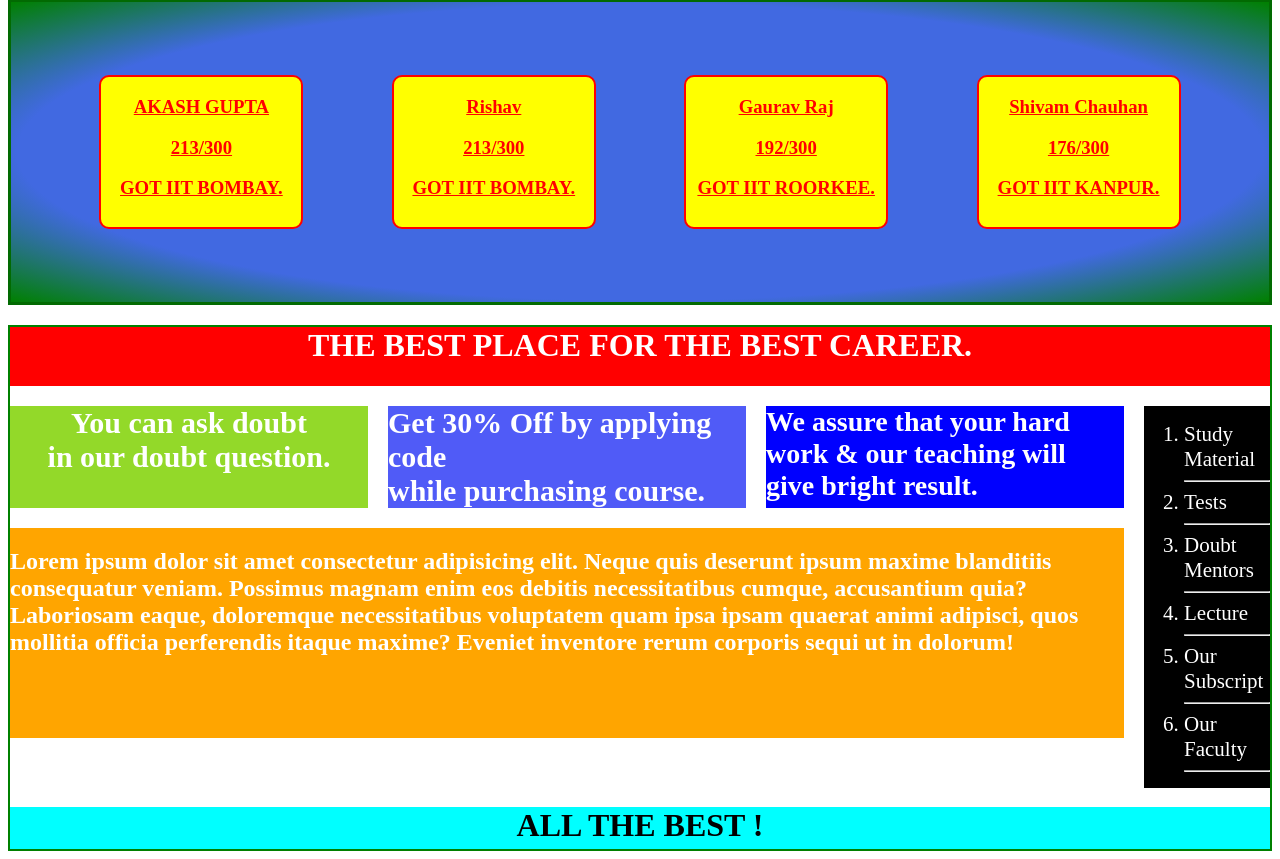
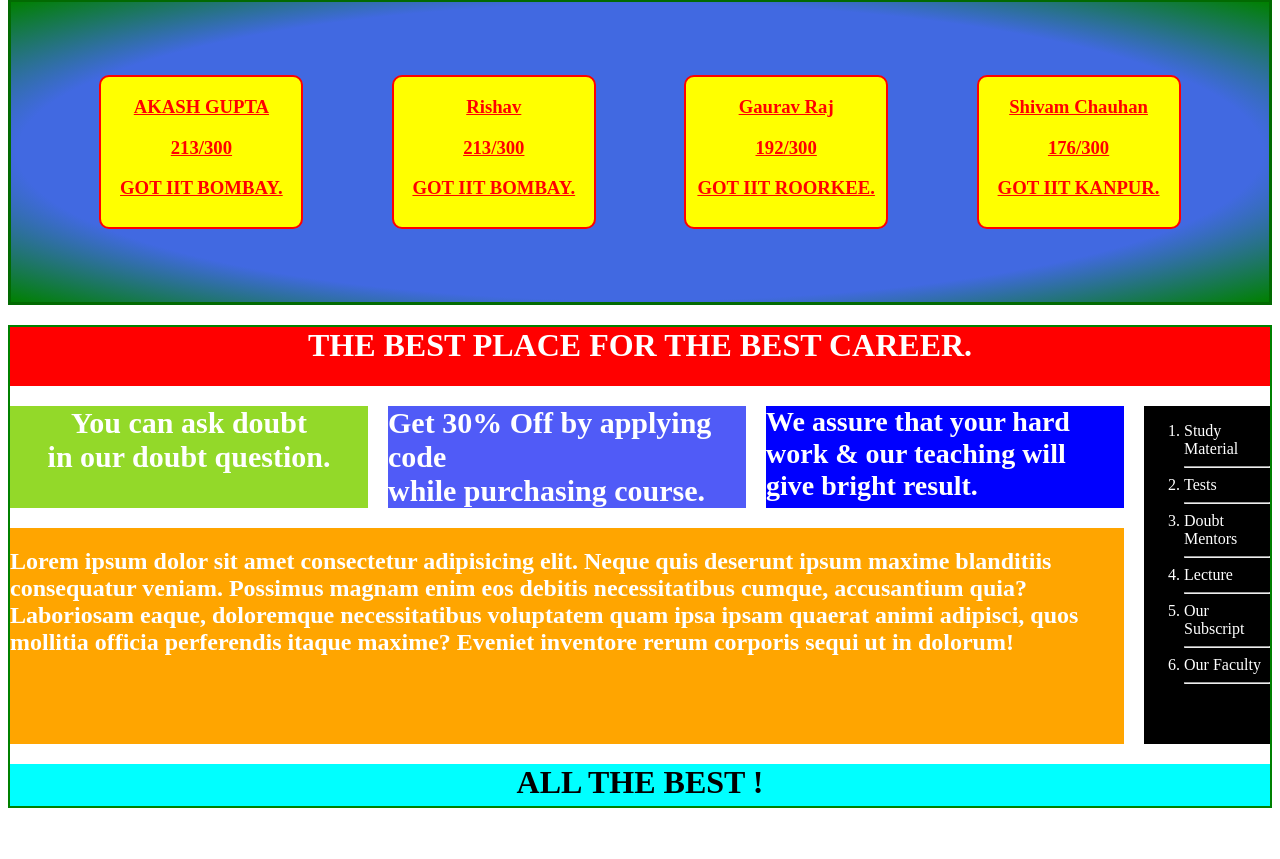
Before and after one commit to Ankita-01Mishra/CSS-4, a plain HTML site: page index.html in a window 1280 px wide. Shown: the part 461-1320 px from the top of the page. After the commit the page ends 1277 px from the top, so only its background shows below. Drawn offline with Linux system fonts and the light colour scheme.

Commit message:
CSS 4 Committed!

```diff
--- a/style.css
+++ b/style.css
@@ -164,7 +164,7 @@
     margin-bottom: 20px;
     margin-right: 20px;
     /* height: 193px; */
-    padding-bottom: 62px;
+    padding-bottom: 68px;
     padding-top: 0px;
 
 }
@@ -172,11 +172,11 @@
     background-color: black;
     grid-row: 2/span 4 ;
     grid-column: 4/5;
-    margin-bottom: 19px;
+    margin-bottom: 20px;
 
 }
 .grid-item5 ol li{
-    font-size: 21px;
+    font-size: 16px;
 }
 .grid-item7{
     background-color: cyan;
```
